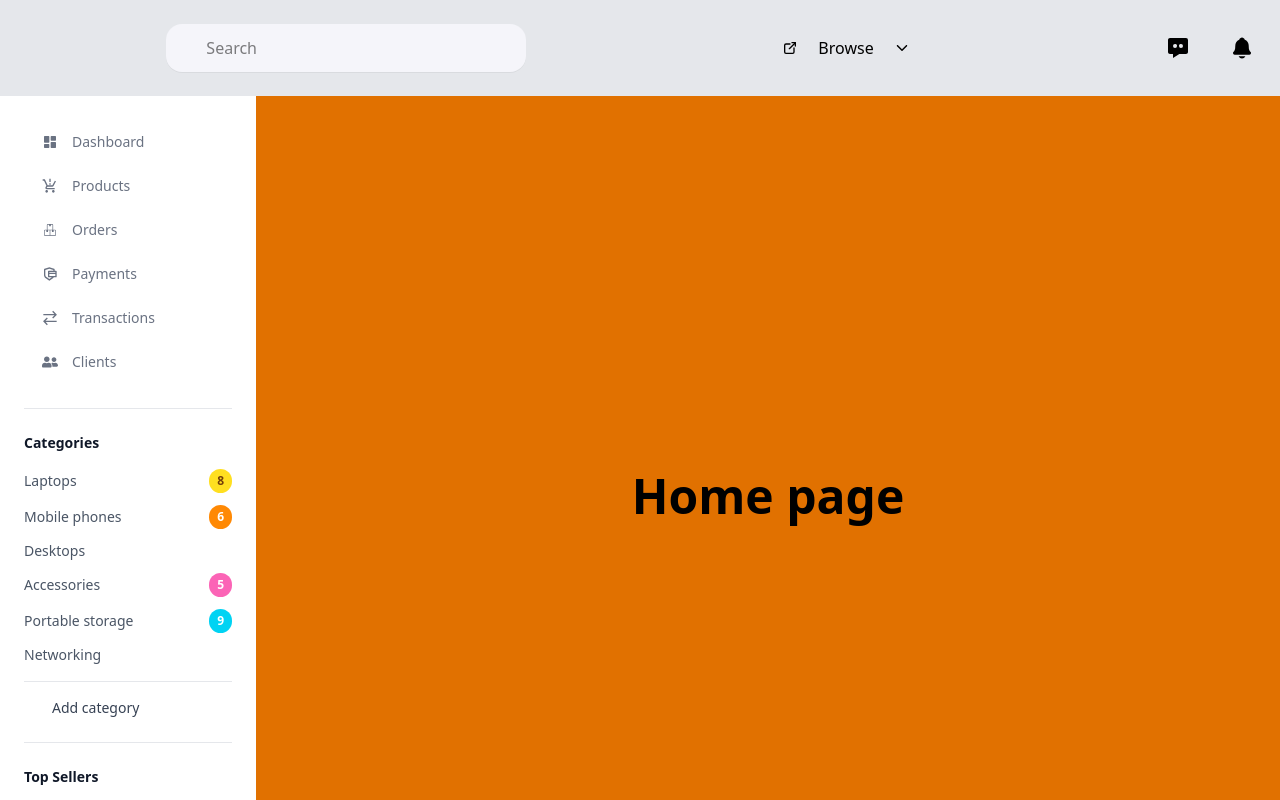
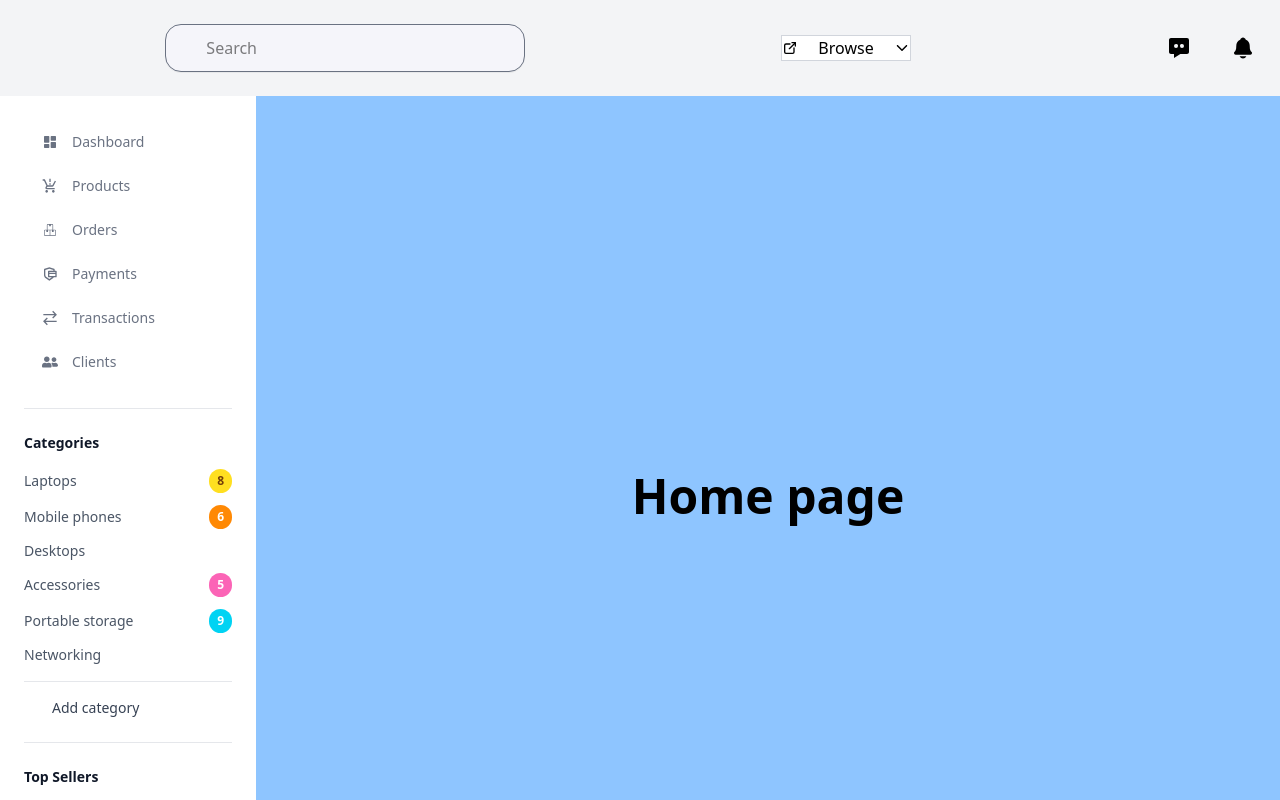
Before and after one commit to shahriear/Frox_Dashboard, a Next.js app: page / in a window 1280 px wide. Shown: the top 800 px of the page. Built offline with nearby package versions, Linux system fonts and the light colour scheme.

Commit message:
some chng

```diff
--- a/app/(Page)/(Home)/page.tsx
+++ b/app/(Page)/(Home)/page.tsx
@@ -4,7 +4,7 @@ const page = () => {
   return (
     <>
 
-    <div className="w-full h-screen bg-amber-600 flex justify-center items-center md:text-5xl text-sm font-bold ">
+    <div className="w-full h-screen bg-blue-300 flex justify-center items-center md:text-5xl text-sm font-bold ">
       <h1>Home page</h1>
     </div>
 
--- a/app/Components/Navber/Navber.jsx
+++ b/app/Components/Navber/Navber.jsx
@@ -17,7 +17,7 @@ const Navber = ({ onToggleSidebar, sidebarOpen }) => {
     return (
         <>
             {/* Desktop & Tablet Navigation */}
-            <div className=" bg-gray-200 shadow-xl hidden sm:flex w-full h-16 sm:h-20 lg:h-24 items-center justify-center px-4 sm:px-6 lg:px-8">
+            <div className=" bg-gray-100 shadow-xl hidden sm:flex w-full h-16 sm:h-20 lg:h-24 items-center justify-center px-4 sm:px-6 lg:px-8">
                 <div className="flex items-center gap-4 sm:gap-8 md:gap-40 lg:gap-64 justify-center lg:justify-center">
 
                     <div className="flex">
@@ -41,14 +41,14 @@ const Navber = ({ onToggleSidebar, sidebarOpen }) => {
                     {/* Search Bar - Hidden on small tablets, visible on larger */}
                     <div className="hidden md:block w-32 sm:w-40 lg:w-[360px] h-8 sm:h-10 lg:h-12 shrink-0">
                         <input
-                            className='w-full h-full shadow-2xs bg-[#F5F5FA] pl-4 sm:pl-8 lg:pl-10 rounded-2xl text-xs sm:text-sm lg:text-base'
+                            className='w-full h-full border border-gray-500 shadow-2xs bg-[#F5F5FA] pl-4 sm:pl-8 lg:pl-10 rounded-2xl text-xs sm:text-sm lg:text-base'
                             placeholder='Search'
                             type="search"
                         />
                     </div>
 
                     {/* Browse Section - Hidden on small screens */}
-                    <div className="hidden lg:flex items-center gap-2 lg:gap-5 shrink-0">
+                    <div className="hidden border border-gray-300 bg-white lg:flex items-center gap-2 lg:gap-5 shrink-0">
                         <TbExternalLink className="text-sm lg:text-base"/>
                         <p className="text-xs lg:text-base">Browse</p>
                         <IoIosArrowDown className="text-xs lg:text-base"/>
--- a/package.json
+++ b/package.json
@@ -11,6 +11,7 @@
   "dependencies": {
     "lucide-react": "^0.554.0",
     "next": "16.0.3",
+    "next-themes": "^0.4.6",
     "react": "19.2.0",
     "react-dom": "19.2.0",
     "react-icons": "^5.5.0",
--- /dev/null
+++ b/tailwind.config.js
@@ -0,0 +1,8 @@
+module.exports = {
+  darkMode: 'class',
+  content: ['./app/**/*.{js,ts,jsx,tsx}', './components/**/*.{js,ts,jsx,tsx}'],
+  theme: {
+    extend: {},
+  },
+  plugins: [],
+};
```
Also changed, not shown: app/Components/ThemeToggle.jsx (added, +16 -0 lines), app/layout.tsx (+0 -65 lines), 1 other file (tests, documents, lock files or other folders).
